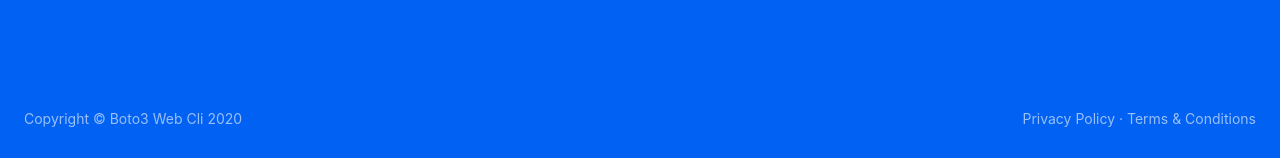
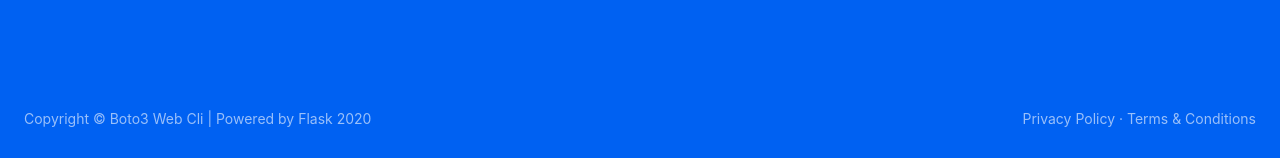
Before and after one commit to ppokhriyal/Boto3WebCli, a Flask app: page / in a window 1280 px wide. Shown: the part 642-800 px from the top of the page. Run offline with Flask 2, Linux system fonts and the light colour scheme; some libraries are stand-ins or nearby versions; some web fonts are replaced.

Commit message:
Boto3 Web Cli

```diff
--- a/boto3webcli/user_management/templates/user_management/layout.html
+++ b/boto3webcli/user_management/templates/user_management/layout.html
@@ -30,7 +30,7 @@
                 <footer class="footer mt-auto footer-dark">
                     <div class="container-fluid">
                         <div class="row">
-                            <div class="col-md-6 small">Copyright &#xA9; Boto3 Web Cli 2020</div>
+                            <div class="col-md-6 small">Copyright &#xA9; Boto3 Web Cli | Powered by Flask 2020</div>
                             <div class="col-md-6 text-md-right small">
                                 <a href="#!">Privacy Policy</a>
                                 &#xB7;
```
